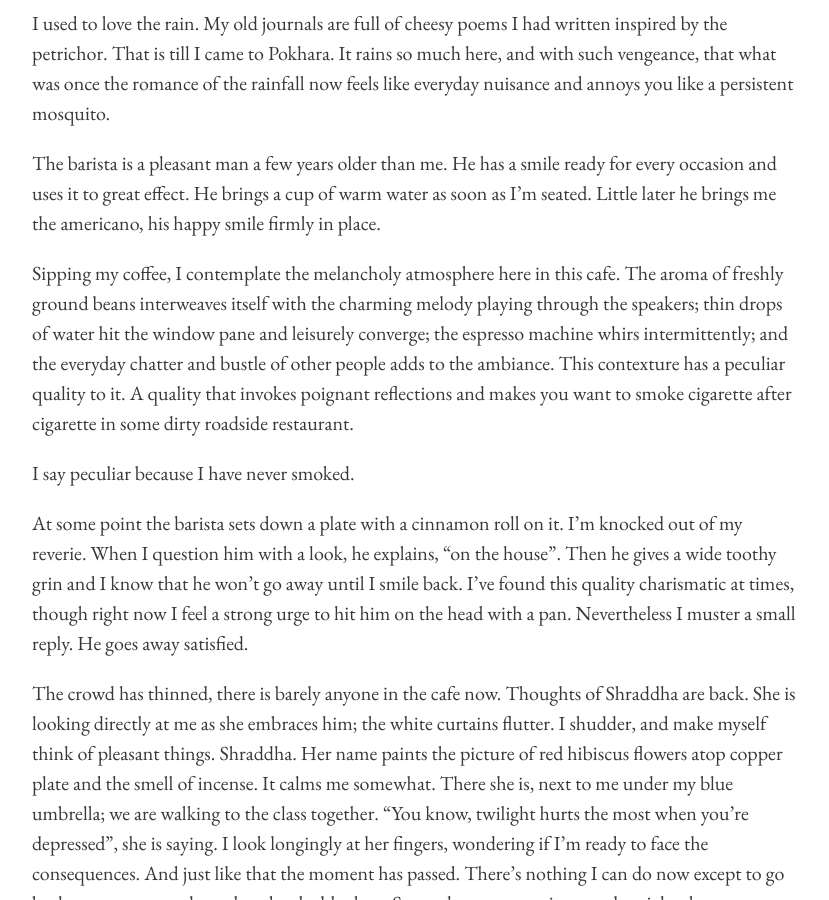
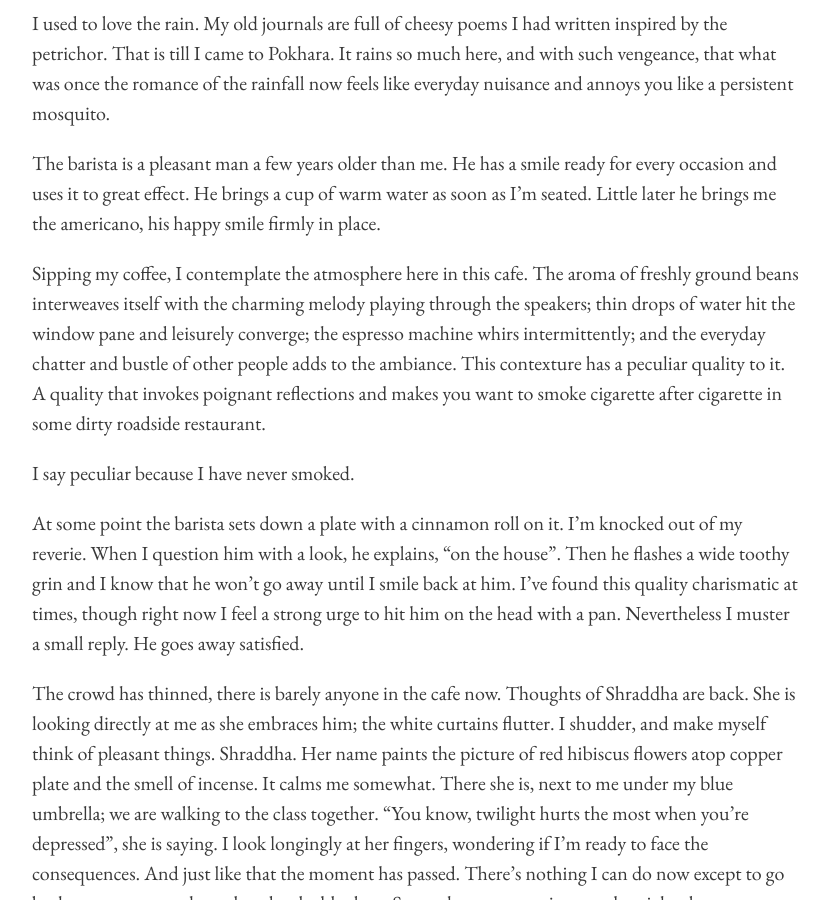
Before and after one commit to niravcodes/niravcodes.github.io, a Jekyll site: the page built from pages/it-rains-here-in-pokhara.md, in a window 1280 px wide and 900 px high, scrolled down 1972 px. Shown: the whole window, without its empty margins (224-1053 px from the left). Built offline with Jekyll 4.4.1, drawn with Linux system fonts in a browser that asks for light colours.

Commit message:
Update from Forestry.io - Updated it-rains-here-in-pokhara.md

```diff
--- a/pages/it-rains-here-in-pokhara.md
+++ b/pages/it-rains-here-in-pokhara.md
@@ -30,11 +30,11 @@ I used to love the rain. My old journals are full of cheesy poems I had written
 
 The barista is a pleasant man a few years older than me. He has a smile ready for every occasion and uses it to great effect. He brings a cup of warm water as soon as I'm seated. Little later he brings me the americano, his happy smile firmly in place.
 
-Sipping my coffee, I contemplate the melancholy atmosphere here in this cafe. The aroma of freshly ground beans interweaves itself with the charming melody playing through the speakers; thin drops of water hit the window pane and leisurely converge; the espresso machine whirs intermittently; and the everyday chatter and bustle of other people adds to the ambiance. This contexture has a peculiar quality to it. A quality that invokes poignant reflections and makes you want to smoke cigarette after cigarette in some dirty roadside restaurant.
+Sipping my coffee, I contemplate the atmosphere here in this cafe. The aroma of freshly ground beans interweaves itself with the charming melody playing through the speakers; thin drops of water hit the window pane and leisurely converge; the espresso machine whirs intermittently; and the everyday chatter and bustle of other people adds to the ambiance. This contexture has a peculiar quality to it. A quality that invokes poignant reflections and makes you want to smoke cigarette after cigarette in some dirty roadside restaurant.
 
 I say peculiar because I have never smoked.
 
-At some point the barista sets down a plate with a cinnamon roll on it. I'm knocked out of my reverie. When I question him with a look, he explains, "on the house". Then he gives a wide toothy grin and I know that he won't go away until I smile back. I've found this quality charismatic at times, though right now I feel a strong urge to hit him on the head with a pan. Nevertheless I muster a small reply. He goes away satisfied.
+At some point the barista sets down a plate with a cinnamon roll on it. I'm knocked out of my reverie. When I question him with a look, he explains, "on the house". Then he flashes a wide toothy grin and I know that he won't go away until I smile back at him. I've found this quality charismatic at times, though right now I feel a strong urge to hit him on the head with a pan. Nevertheless I muster a small reply. He goes away satisfied.
 
 The crowd has thinned, there is barely anyone in the cafe now. Thoughts of Shraddha are back. She is looking directly at me as she embraces him; the white curtains flutter. I shudder, and make myself think of pleasant things. Shraddha. Her name paints the picture of red hibiscus flowers atop copper plate and the smell of incense. It calms me somewhat. There she is, next to me under my blue umbrella; we are walking to the class together. "You know, twilight hurts the most when you're depressed", she is saying. I look longingly at her fingers, wondering if I'm ready to face the consequences. And just like that the moment has passed. There's nothing I can do now except to go back to my room and crawl under the blankets. Some cheesy romantic-comedy might cheer me up.
 
```
